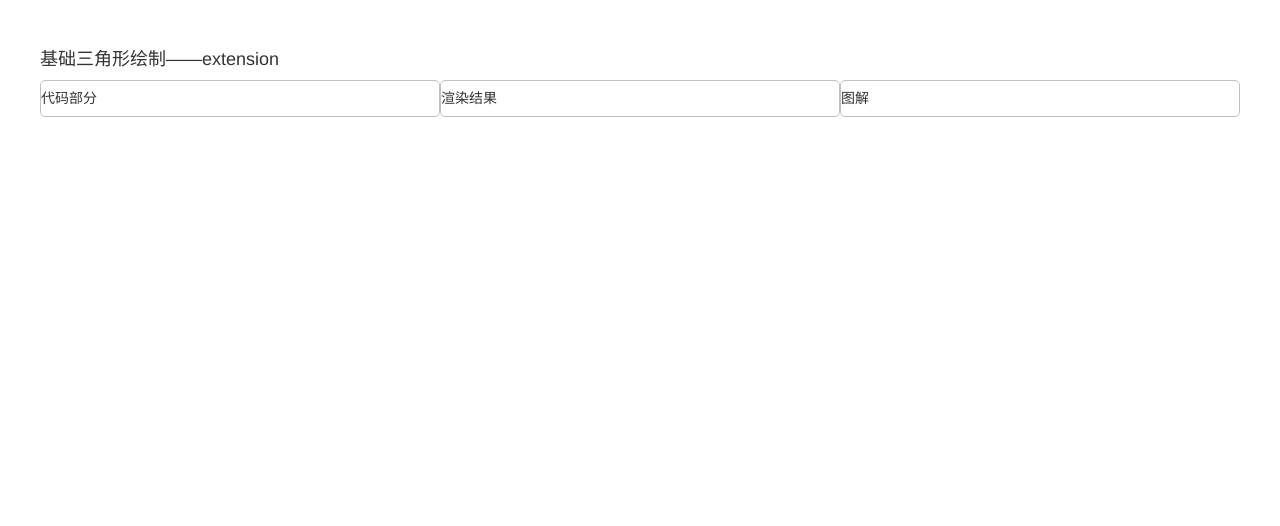
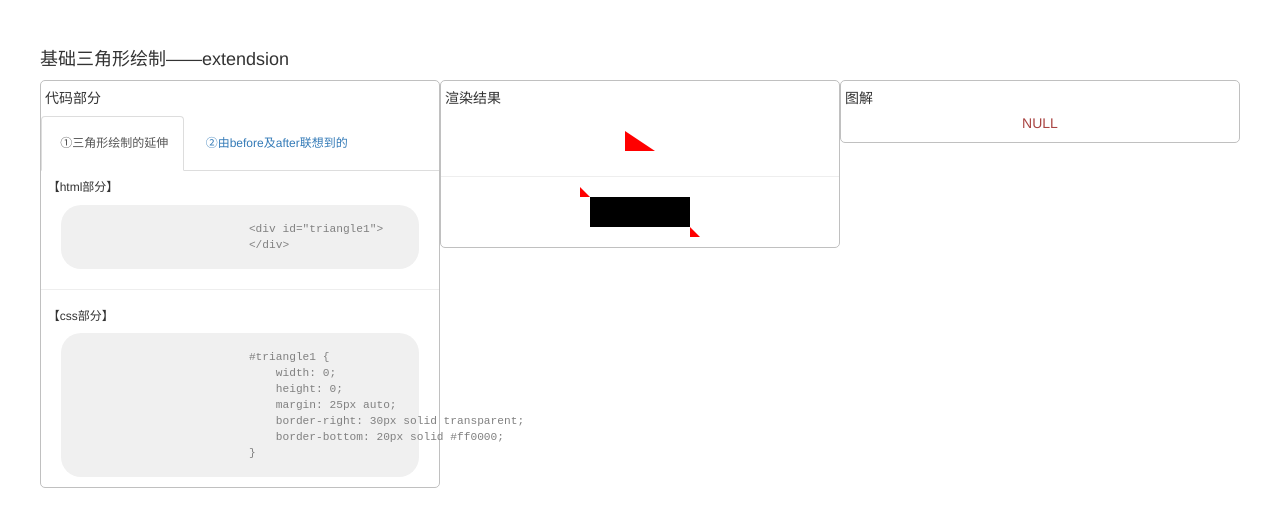
Before and after one commit to taoweiquan520/FE.note_render_triangle_with_only_css, a plain HTML site: page demo2.html in a window 1280 px wide. Drawn offline with Linux system fonts and the light colour scheme.

Commit message:
Update demo2.html

```diff
--- a/demo2.html
+++ b/demo2.html
@@ -9,6 +9,15 @@
 	</head>
     <body>
         <style type="text/css">
+            xmp {
+                width: 90%;
+                margin: 0 auto 10px;
+                border-radius: 20px;
+                font-size: 80%;
+                color: #808080;
+                background-color: #f0f0f0;
+            }
+
             #container {
                 width: 1200px;
                 margin: 50px auto;
@@ -25,25 +34,132 @@
                 border-radius: 5px;
                 float: left;
             }
+
+            #triangle1 {
+                width: 0;
+                height: 0;
+                margin: 25px auto;
+                border-right: 30px solid transparent;
+                border-bottom: 20px solid #ff0000;
+            }
+
+            #triangle2 {
+                position: relative;
+                width: 100px;
+                height: 30px;
+                margin: 20px auto;
+                background-color: #000000;
+            }
+            #triangle2:before {
+                position: absolute;
+                content: "";
+                margin-top: -10px;
+                margin-left: -10px;
+                border-right: 10px solid transparent;
+                border-bottom: 10px solid #ff0000;
+            }
+            #triangle2:after {
+                position: absolute;
+                content: "";
+                right: 0;
+                bottom: 0;
+                margin-right: -10px;
+                margin-bottom: -10px;
+                border-right: 10px solid transparent;
+                border-bottom: 10px solid #ff0000;
+            }
         </style>
 
         <div id="container">
-            <h4>基础三角形绘制——extension</h4>
+            <h4>基础三角形绘制——extendsion</h4>
             <div id="code">
-                <div id="codeContainer">
-                    <h5>代码部分</h5>
+                <h5>&nbsp;代码部分</h5>
+                <ul id="codeTabs" class="nav nav-tabs">
+                    <li class="active">
+                        <a href="#codeContainer1" data-toggle="tab">
+                            <h6>&nbsp;①三角形绘制的延伸</h6>
+                        </a>
+                    </li>
+                    <li>
+                        <a href="#codeContainer2" data-toggle="tab">
+                            <h6>&nbsp;②由before及after联想到的</h6>
+                        </a>
+                    </li>
+                </ul>
+
+                <div class="tab-content">
+                    <div id="codeContainer1" class="tab-pane fade in active">
+                        <h6>&nbsp;&nbsp;【html部分】</h6>
+                        <xmp>
+                            <div id="triangle1">
+                            </div>
+                        </xmp>
+                        <hr>
+                        <h6>&nbsp;&nbsp;【css部分】</h6>
+                        <xmp>
+                            #triangle1 {
+                                width: 0;
+                                height: 0;
+                                margin: 25px auto;
+                                border-right: 30px solid transparent;
+                                border-bottom: 20px solid #ff0000;
+                            }
+                        </xmp>
+                    </div>
+                    <div id="codeContainer2" class="tab-pane fade">
+                        <h6>&nbsp;&nbsp;【html部分】</h6>
+                        <xmp>
+                            <div id="triangle2">
+                            </div>
+                        </xmp>
+                        <hr>
+                        <h6>&nbsp;&nbsp;【css部分】</h6>
+                        <xmp>
+                            #triangle2 {
+                                position: relative;
+                                width: 100px;
+                                height: 30px;
+                                margin: 20px auto;
+                                background-color: #000000;
+                            }
+                            #triangle2:before {
+                                position: absolute;
+                                content: "";
+                                margin-top: -10px;
+                                margin-left: -10px;
+                                border-right: 10px solid transparent;
+                                border-bottom: 10px solid #ff0000;
+                            }
+                            #triangle2:after {
+                                position: absolute;
+                                content: "";
+                                right: 0;
+                                bottom: 0;
+                                margin-right: -10px;
+                                margin-bottom: -10px;
+                                border-right: 10px solid transparent;
+                                border-bottom: 10px solid #ff0000;
+                            }
+                        </xmp>
+                    </div>
                 </div>
             </div>
 
             <div id="renderResult">
+                <h5>&nbsp;渲染结果</h5>
                 <div class="renderContainer">
-                    <h5>渲染结果</h5>
+                    <div id="triangle1">
+                    </div>
+                    <hr>
+                    <div id="triangle2">
+                    </div>
                 </div>
             </div>
 
             <div id="imgAnalysis">
+                <h5>&nbsp;图解</h5>
                 <div id="imgContainer">
-                    <h5>图解</h5>
+                    <h5 class="text-danger text-center">NULL</h5>
                 </div>
             </div>
         </div>
@@ -53,6 +169,10 @@
         <script src="./bootstrap/js/bootstrap.min.js"></script>
         <script type="text/javascript">
             /* custom js */
+            $('#codeTabs a').click(function (e) {
+                e.preventDefault()
+                $(this).tab('show')
+            })
         </script>
 	</body>
 </html>
```
